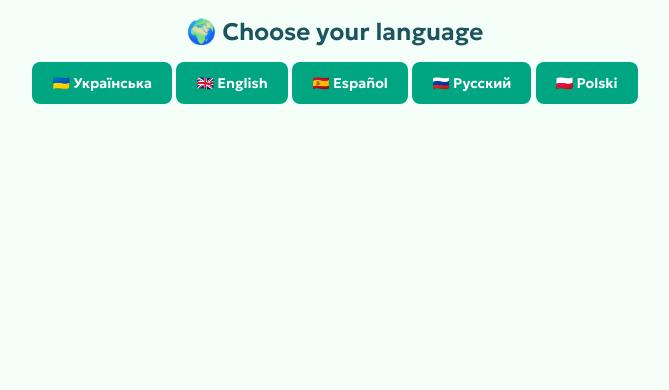
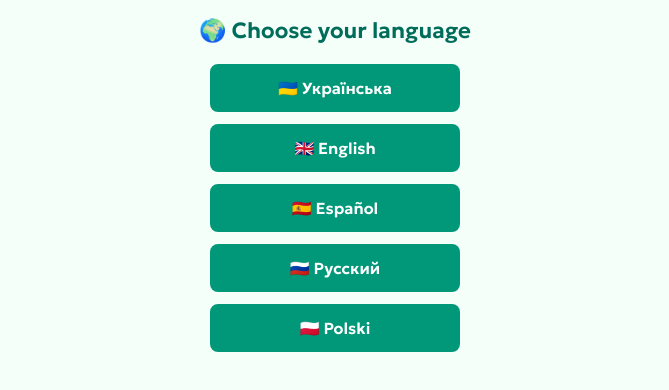
Before and after one commit to Best-Friends-Club-int/coffee_assistant, a plain HTML site: page index.html in a window 1280 px wide. Shown: the part 84-474 px from the top of the page, without its empty margins (305-974 px from the left). Drawn offline with Linux system fonts and the light colour scheme; no server answers.

Commit message:
Update style.css

```diff
--- a/style.css
+++ b/style.css
@@ -28,6 +28,35 @@ h3 {
   color: #1C545F;
   margin-top: 30px;
   margin-bottom: 15px;
+}
+/* --- Language screen --- */
+#lang-screen h2 {
+  margin-bottom: 20px;
+  font-size: 22px;
+  color: #006d5b;
+}
+
+.lang-buttons {
+  display: flex;
+  flex-direction: column;
+  gap: 12px; /* відстань між кнопками */
+  margin: 0 auto;
+  max-width: 250px;
+}
+
+.lang-buttons button {
+  padding: 14px;
+  font-size: 16px;
+  border: none;
+  border-radius: 8px;
+  cursor: pointer;
+  background-color: #009879;
+  color: #fff;
+  transition: background 0.3s;
+}
+
+.lang-buttons button:hover {
+  background-color: #007a63;
 }
 
 /* --- Стартова сторінка --- */
```
